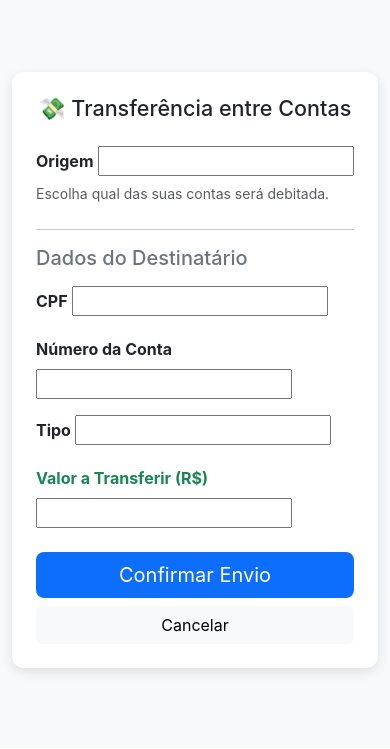
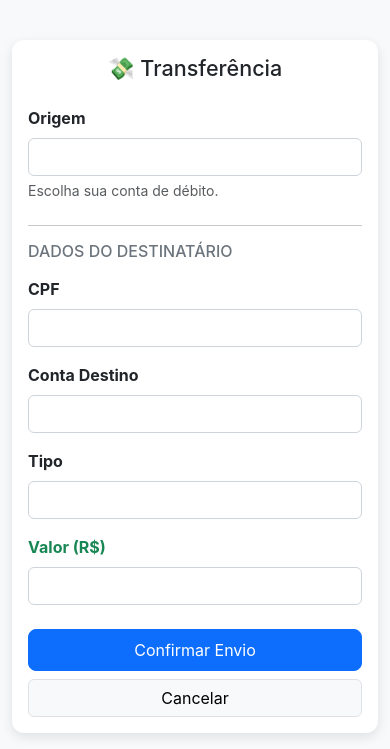
Before and after one commit to azeguti44-bit/bankpro, a Django app: template banco/templates/banco/transferir.html in a window 390 px wide. Shown: the part 96-845 px from the top of the page. Before the commit the page ends 772 px from the top, so only its background shows below. Run offline with Django 3.2, Linux system fonts and the light colour scheme; the template is opened without the code that fills it, so the values that code supplies are empty, except form fields; tables that the repository leaves empty hold one stand-in row (values such as "Sample post"); form fields are guessed from the names that the template uses.

Commit message:
mobile way3

```diff
--- a/banco/templates/banco/transferir.html
+++ b/banco/templates/banco/transferir.html
@@ -2,19 +2,33 @@
 <html lang="pt-br">
 <head>
     <meta charset="UTF-8">
+    <meta name="viewport" content="width=device-width, initial-scale=1.0">
     <title>BankPro - Transferência</title>
     <link href="https://cdn.jsdelivr.net/npm/bootstrap@5.3.0/dist/css/bootstrap.min.css" rel="stylesheet">
     <style>
         body { background-color: #f8f9fa; font-family: 'Inter', sans-serif; }
         .card { border: none; border-radius: 12px; box-shadow: 0 4px 12px rgba(0,0,0,0.1); }
-        .btn-primary { background-color: #0d6efd; border: none; }
+        /* Melhora a aparência dos inputs do Django */
+        input, select {
+            display: block;
+            width: 100%;
+            padding: 0.375rem 0.75rem;
+            font-size: 1rem;
+            font-weight: 400;
+            line-height: 1.5;
+            color: #212529;
+            background-color: #fff;
+            background-clip: padding-box;
+            border: 1px solid #ced4da;
+            border-radius: 0.375rem;
+            transition: border-color .15s ease-in-out,box-shadow .15s ease-in-out;
+        }
     </style>
 </head>
 <body>
     <nav class="navbar navbar-expand-lg navbar-dark bg-dark mb-4">
         <div class="container d-flex justify-content-between">
             <a class="navbar-brand fw-bold" href="#">🏦 BankGo</a>
-
             <div class="navbar-nav">
                 <a class="nav-link" href="{% url 'account_list' %}">Voltar</a>
                 <a class="nav-link" href="{% url 'entrance' %}">Sair</a>
@@ -22,12 +36,10 @@
         </div>
     </nav>
 
+    <div class="container py-3 py-md-5"> <div class="row justify-content-center">
+            <div class="col-12 col-md-8 col-lg-6"> <div class="card p-3 p-md-4">
+                    <h2 class="h4 mb-4 text-center">💸 Transferência</h2>
 
-<div class="container py-5">
-    <div class="row justify-content-center">
-        <div class="col-md-6">
-            <div class="card p-4">
-                <h2 class="h4 mb-4 text-center">💸 Transferência entre Contas</h2>
                     {% if messages %}
                         {% for message in messages %}
                             <div class="alert alert-{% if message.tags == 'error' %}danger{% else %}{{ message.tags }}{% endif %} alert-dismissible fade show" role="alert">
@@ -43,11 +55,11 @@
                         <div class="mb-4">
                             <label class="form-label fw-bold">Origem</label>
                             {{ form.conta_origem }}
-                        <small class="text-muted">Escolha qual das suas contas será debitada.</small>
+                            <small class="text-muted d-block mt-1">Escolha sua conta de débito.</small>
                         </div>
 
                         <hr>
-                    <h5 class="mb-3 text-secondary">Dados do Destinatário</h5>
+                        <h5 class="mb-3 text-secondary fs-6">DADOS DO DESTINATÁRIO</h5>
 
                         <div class="mb-3">
                             <label class="form-label fw-bold">CPF</label>
@@ -55,24 +67,23 @@
                         </div>
 
                         <div class="row">
-                        <div class="col-md-7 mb-3">
-                            <label class="form-label fw-bold">Número da Conta</label>
+                            <div class="col-12 col-sm-7 mb-3"> <label class="form-label fw-bold">Conta Destino</label>
                                 {{ form.numero_conta_destino }}
                             </div>
-                        <div class="col-md-5 mb-3">
+                            <div class="col-12 col-sm-5 mb-3">
                                 <label class="form-label fw-bold">Tipo</label>
                                 {{ form.tipo_conta_destino }}
                             </div>
                         </div>
 
                         <div class="mb-4">
-                        <label class="form-label fw-bold text-success">Valor a Transferir (R$)</label>
+                            <label class="form-label fw-bold text-success">Valor (R$)</label>
                             {{ form.valor }}
                         </div>
 
                         <div class="d-grid gap-2">
-                        <button type="submit" class="btn btn-primary btn-lg">Confirmar Envio</button>
-                        <a href="{% url 'account_list' %}" class="btn btn-light">Cancelar</a>
+                            <button type="submit" class="btn btn-primary btn-lg fs-6">Confirmar Envio</button>
+                            <a href="{% url 'account_list' %}" class="btn btn-light border">Cancelar</a>
                         </div>
                     </form>
                 </div>
```
Also changed, not shown: banco/templates/banco/account_list.html (+7 -1 lines). Lines whose indentation alone changed are shown as unchanged.
